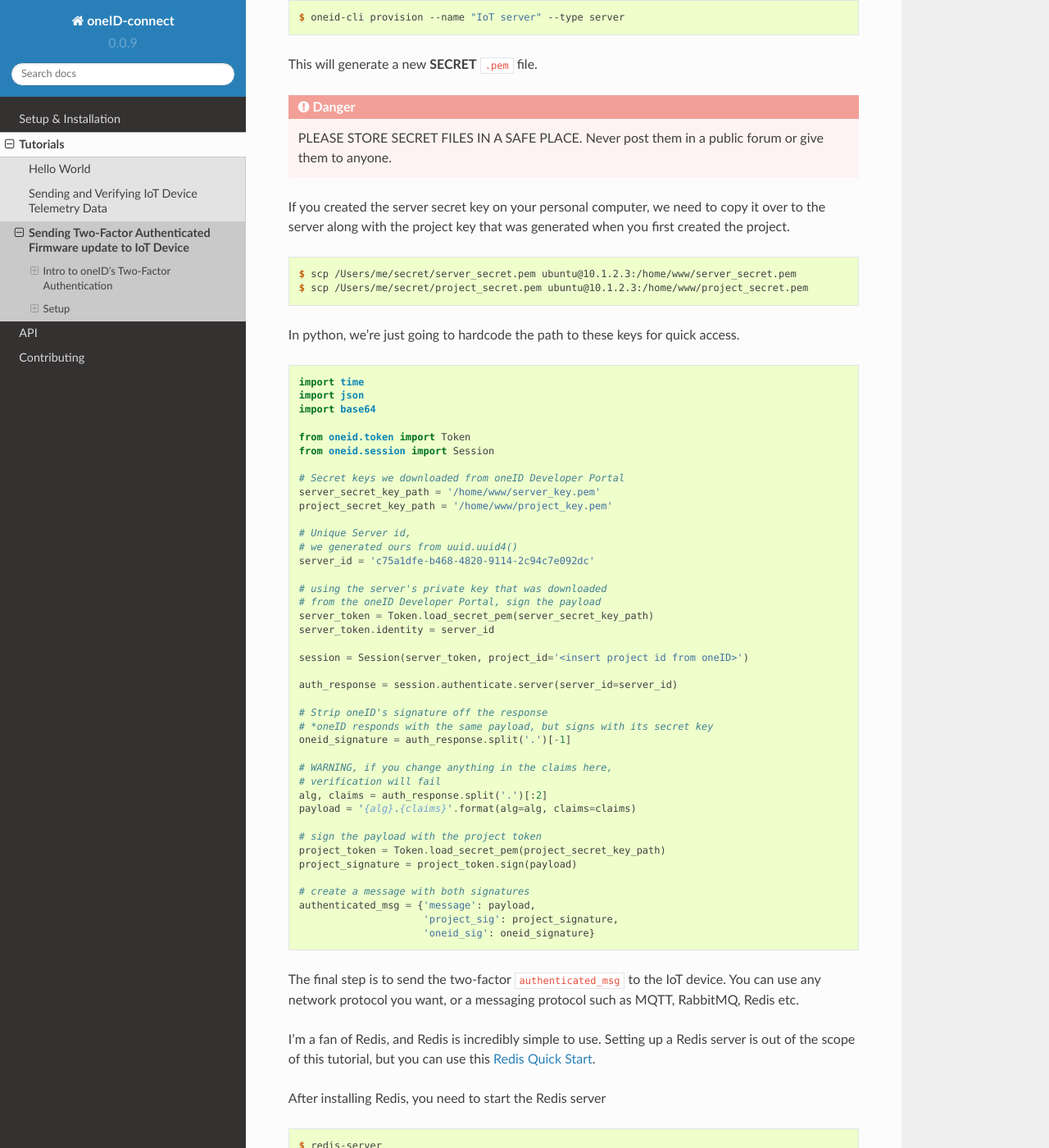
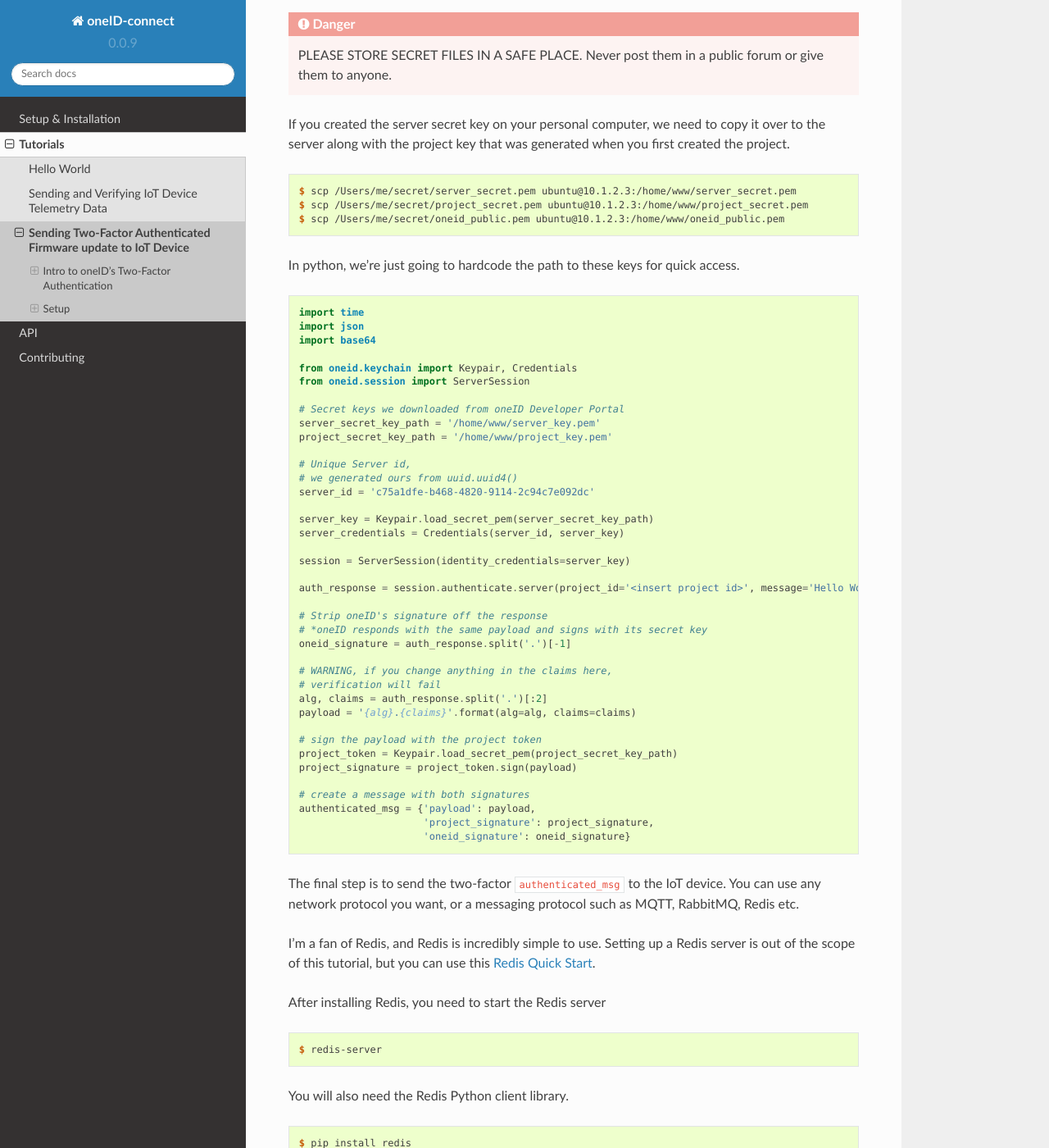
Before and after one commit to jaredmessenger/oneID-connect-python, a Sphinx documentation site: the page built from docs/tutorials/firmware-update.rst, in a window 1280 px wide and 1400 px high, scrolled down 1895 px. Shown: the whole window at 82% size. Built offline with Sphinx 7.4.7 and the Read the Docs theme 2.0.0, drawn with Linux system fonts in a browser that asks for light colours; some of the changed text lies outside the part shown.

Commit message:
Updating docs/tutorials firmware-update

```diff
--- a/docs/tutorials/firmware-update.rst
+++ b/docs/tutorials/firmware-update.rst
@@ -56,20 +56,16 @@ Let's create a new project.
 
    $ oneid-cli create-project --name "my epic project"
 
-You will be given two project keys. The first is a **SECRET** key.
+You will be given two keys. The first is your project **SECRET** key.
+The second is a oneID verification public key.
 
 .. danger::
   SAVE THE PROJECT SECRET KEY IN A SAFE PLACE.
   If you lose this key, you will lose your ability to send authenticated messages
   to your devices.
 
-The second project key will be given to all your edge devices and used
+The oneID verification public key will be given to all your edge devices and used
 to verify messages sent from a server.
-
-.. note::
-
-  The project public key can easily be re-generated as long as you
-  have the corresponding secret the key
 
 
 Server
@@ -99,6 +95,7 @@ server along with the project key that was generated when you first created the
 
     $ scp /Users/me/secret/server_secret.pem ubuntu@10.1.2.3:/home/www/server_secret.pem
     $ scp /Users/me/secret/project_secret.pem ubuntu@10.1.2.3:/home/www/project_secret.pem
+    $ scp /Users/me/secret/oneid_public.pem ubuntu@10.1.2.3:/home/www/oneid_public.pem
 
 In python, we're just going to hardcode the path to these keys for quick access.
 
@@ -108,8 +105,8 @@ In python, we're just going to hardcode the path to these keys for quick access.
     import json
     import base64
 
-    from oneid.token import Token
-    from oneid.session import Session
+    from oneid.keychain import Keypair, Credentials
+    from oneid.session import ServerSession
 
     # Secret keys we downloaded from oneID Developer Portal
     server_secret_key_path = '/home/www/server_key.pem'
@@ -119,17 +116,15 @@ In python, we're just going to hardcode the path to these keys for quick access.
     # we generated ours from uuid.uuid4()
     server_id = 'c75a1dfe-b468-4820-9114-2c94c7e092dc'
 
-    # using the server's private key that was downloaded
-    # from the oneID Developer Portal, sign the payload
-    server_token = Token.load_secret_pem(server_secret_key_path)
-    server_token.identity = server_id
+    server_key = Keypair.load_secret_pem(server_secret_key_path)
+    server_credentials = Credentials(server_id, server_key)
 
-    session = Session(server_token, project_id='<insert project id from oneID>')
+    session = ServerSession(identity_credentials=server_key)
 
-    auth_response = session.authenticate.server(server_id=server_id)
+    auth_response = session.authenticate.server(project_id='<insert project id>', message='Hello World')
 
     # Strip oneID's signature off the response
-    # *oneID responds with the same payload, but signs with its secret key
+    # *oneID responds with the same payload and signs with its secret key
     oneid_signature = auth_response.split('.')[-1]
 
     # WARNING, if you change anything in the claims here,
@@ -138,13 +133,13 @@ In python, we're just going to hardcode the path to these keys for quick access.
     payload = '{alg}.{claims}'.format(alg=alg, claims=claims)
 
     # sign the payload with the project token
-    project_token = Token.load_secret_pem(project_secret_key_path)
+    project_token = Keypair.load_secret_pem(project_secret_key_path)
     project_signature = project_token.sign(payload)
 
     # create a message with both signatures
-    authenticated_msg = {'message': payload,
-                         'project_sig': project_signature,
-                         'oneid_sig': oneid_signature}
+    authenticated_msg = {'payload': payload,
+                         'project_signature': project_signature,
+                         'oneid_signature': oneid_signature}
 
 The final step is to send the two-factor ``authenticated_msg``
 to the IoT device. You can use any network protocol you want,
@@ -230,14 +225,14 @@ by verifying the digital signatures.
 
    # Load tokens into memory
    oneID_key_path = '/home/root/oneid_pub.pem'
-   oneID_token = keychain.Token.from_public_key(path=oneID_key_path)
+   oneID_token = keychain.Keypair.from_public_key(path=oneID_key_path)
 
    project_key_path = '/home/root/project_pub.pem'
-   project_token = keychain.Token.from_public_key(path=project_key_path)
+   project_token = keychain.Keypair.from_public_key(path=project_key_path)
 
    # Verify Message
-   oneID_token.verify(payload.get('message'), payload.get('oneid_sig'))
-   project_token.verify(payload.get('message'), payload.get('project_sig'))
+   oneID_token.verify(payload.get('payload'), payload.get('oneid_signature'))
+   project_token.verify(payload.get('payload'), payload.get('project_signature'))
 
 If either of the tokens fail to authenticate the message, an ``InvalidSignature`` exception will be raised.
 
```
Also changed, not shown: other parts of docs/tutorials/firmware-update.rst (+1 -1 lines).
